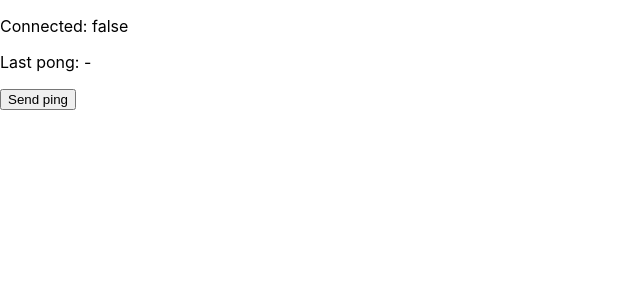
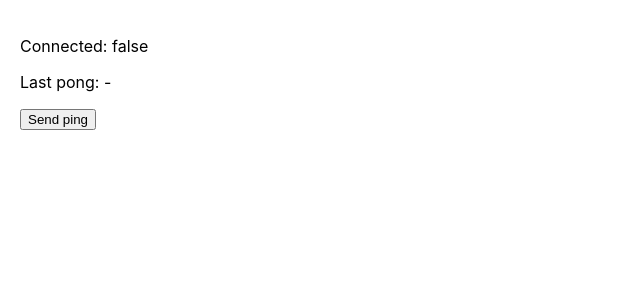
Before and after one commit to OverRaddit/React_frontend, a React (Create React App) app: page / in a window 1280 px wide. Shown: the top 300 px of the page, without its empty margins (0-640 px from the left). Built offline with nearby package versions, Linux system fonts and the light colour scheme; no server answers.

Commit message:
navigation 임시 구현.

```diff
--- a/src/App.css
+++ b/src/App.css
@@ -1,38 +1,10 @@
 .App {
-  text-align: center;
+  display: flex;
+  height: 100vh;
+  justify-content: flex-end;
 }
 
-.App-logo {
-  height: 40vmin;
-  pointer-events: none;
+.App-content {
+  flex-grow: 1;
+  padding: 20px;
 }
-
-@media (prefers-reduced-motion: no-preference) {
-  .App-logo {
-    animation: App-logo-spin infinite 20s linear;
-  }
-}
-
-.App-header {
-  background-color: #282c34;
-  min-height: 100vh;
-  display: flex;
-  flex-direction: column;
-  align-items: center;
-  justify-content: center;
-  font-size: calc(10px + 2vmin);
-  color: white;
-}
-
-.App-link {
-  color: #61dafb;
-}
-
-@keyframes App-logo-spin {
-  from {
-    transform: rotate(0deg);
-  }
-  to {
-    transform: rotate(360deg);
-  }
-}
--- a/src/App.js
+++ b/src/App.js
@@ -2,6 +2,7 @@ import logo from './logo.svg';
 import './App.css';
 import React, { useState, useEffect } from 'react';
 import io from 'socket.io-client';
+import Navigation from './navigation/Navigation.tsx';
 
 const socket = io("ws://localhost:8000");
 
@@ -34,10 +35,13 @@ function App() {
   }
 
   return (
-    <div>
-      <p>Connected: { '' + isConnected }</p>
-      <p>Last pong: { lastPong || '-' }</p>
-      <button onClick={ sendPing }>Send ping</button>
+    <div className="App">
+      <div className="App-content">
+        <p>Connected: { '' + isConnected }</p>
+        <p>Last pong: { lastPong || '-' }</p>
+        <button onClick={sendPing}>Send ping</button>
+      </div>
+        <Navigation></Navigation>
     </div>
   );
 }
```
Also changed, not shown: package.json (+9 -0 lines), 1 other file (tests, documents, lock files or other folders).
